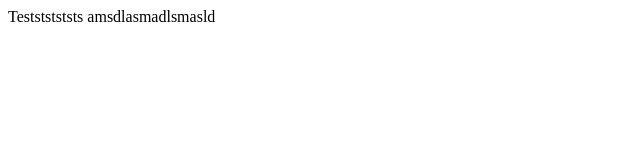
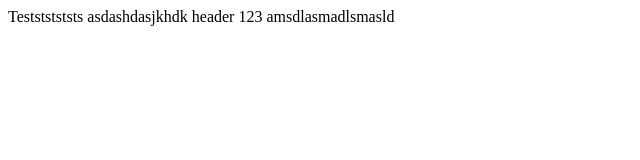
Before and after one commit to mochiron-desu/testcommit123, a plain HTML site: page index.html in a window 1280 px wide. Shown: the whole page, without its empty margins (0-640 px from the left). Drawn offline with Linux system fonts and the light colour scheme.

Commit message:
header commit

```diff
--- a/index.html
+++ b/index.html
@@ -2,7 +2,11 @@
     <head>
         Testststststs
     </head>
+
     <body>
+        <tag>
+            asdashdasjkhdk header 123
+        </tag>
         amsdlasmadlsmasld
     </body>
 </html>
```
